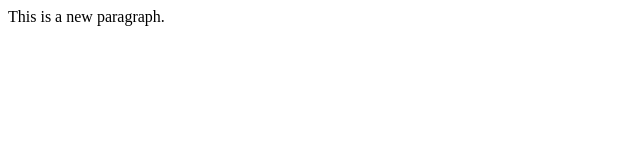
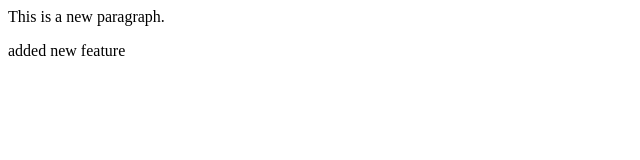
Before and after one commit to samiksha-1498/LocalRepo, a plain HTML site: page index.html in a window 1280 px wide. Shown: the whole page, without its empty margins (0-640 px from the left). Drawn offline with Linux system fonts and the light colour scheme.

Commit message:
added new feature

```diff
--- a/index.html
+++ b/index.html
@@ -1 +1,2 @@
 <p>This is a new paragraph.</p>
+<p>added new feature</p>
```
